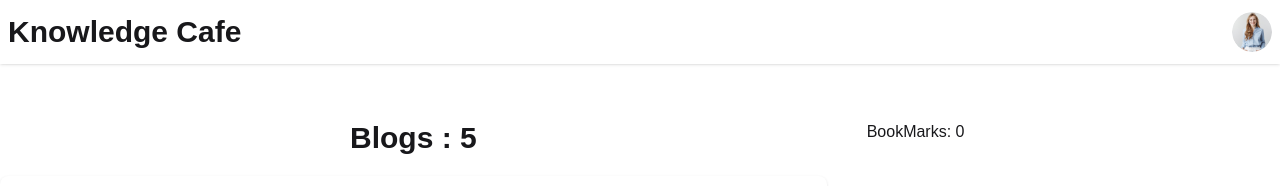
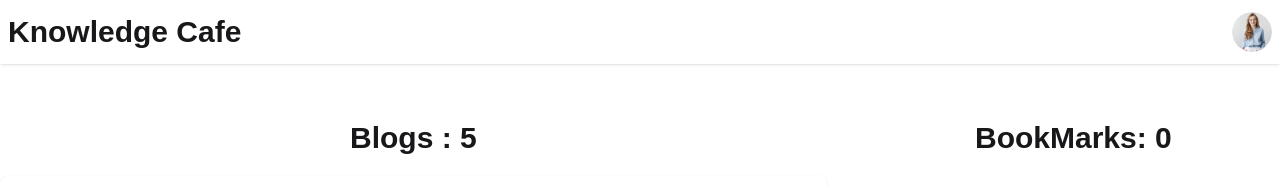
Before and after one commit to sadhin28/React-News-paper, a React (Vite) app: page / in a window 1280 px wide. Shown: the top 186 px of the page. Built offline with nearby package versions, Linux system fonts and the light colour scheme; grey boxes are pictures that could not be loaded.

Commit message:
add bookmark data

```diff
--- a/src/components/BookMark/Bookmarks.jsx
+++ b/src/components/BookMark/Bookmarks.jsx
@@ -3,7 +3,7 @@ const Bookmarks = ({bkMarks}) => {
 
     return (
         <div className="md:w-1/3">
-          <h2>BookMarks: {bkMarks.length}</h2>
+          <h2 className="text-center lg:text-3xl md:text-2xl text-xl font-bold">BookMarks: {bkMarks.length}</h2>
 
         </div>
     );
```
